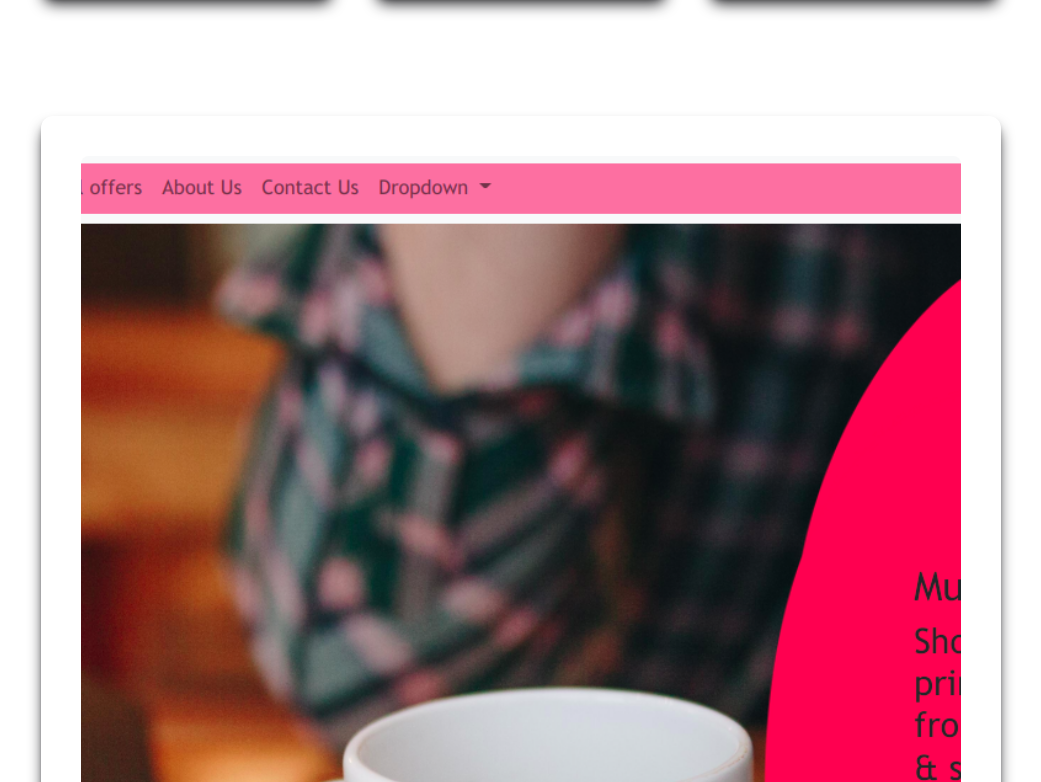
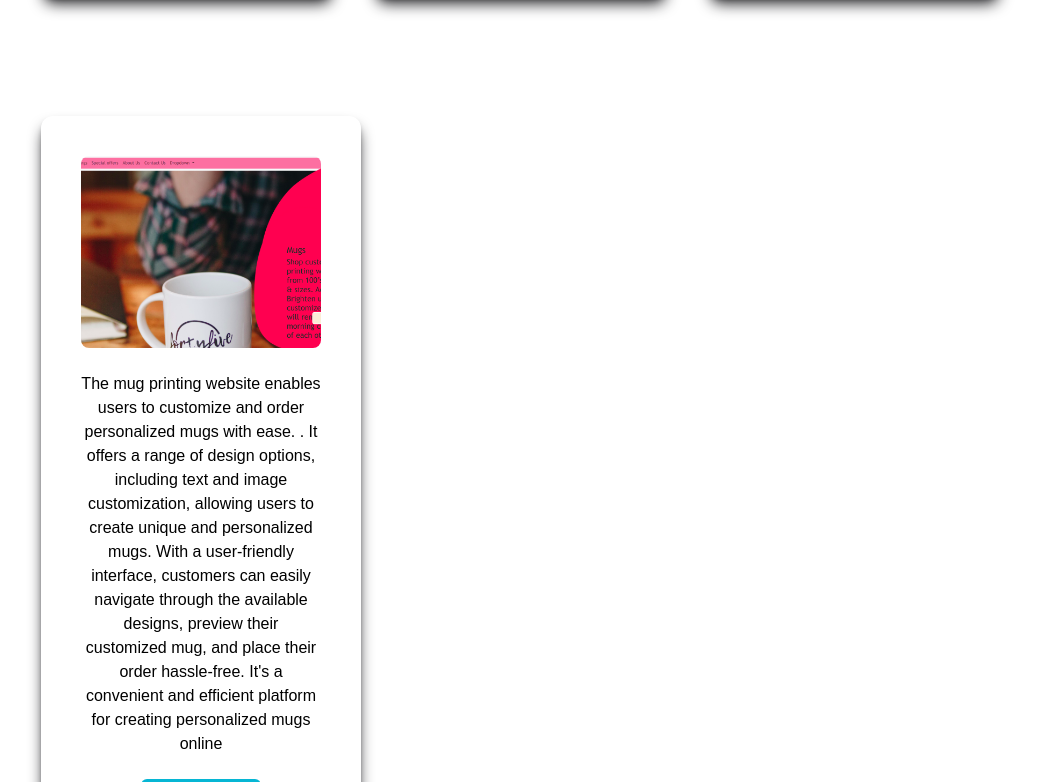
Before and after one commit to kavindugunathilaka/portfolioX, a Next.js app: page / in a window 1280 px wide. Shown: the part 6938-7720 px from the top of the page, without its empty margins (119-1160 px from the left). Built offline with nearby package versions, Linux system fonts and the light colour scheme.

Commit message:
final row flex update

```diff
--- a/pages/index.js
+++ b/pages/index.js
@@ -561,12 +561,12 @@ export default function Home() {
             </div>
 
 
-            <div className="basis-1/4 flex-1 text-center shadow-lg shadow-zinc-900 p-10 rounded-xl my-10  dark:bg-white">
-            <div className="basis-1/4 flex-1 ">
+            <div className="basis-1/3 flex-4 text-center shadow-lg shadow-zinc-900 p-10 rounded-xl my-10  dark:bg-white">
+            <div className="basis-1/4 flex-2 ">
               <Image
                 className="rounded-lg object-cover"
                 width={"100%"}
-                height={"100%"}
+                height={"80%"}
                 layout="responsive"
                 src={web11}
                 onClick={() => handleImageClick(web11)}
```
